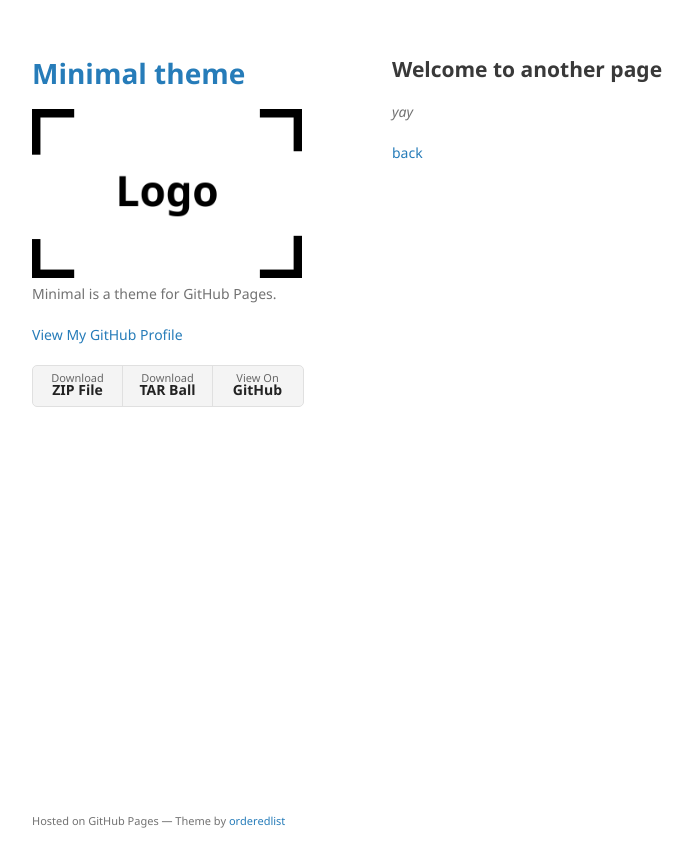
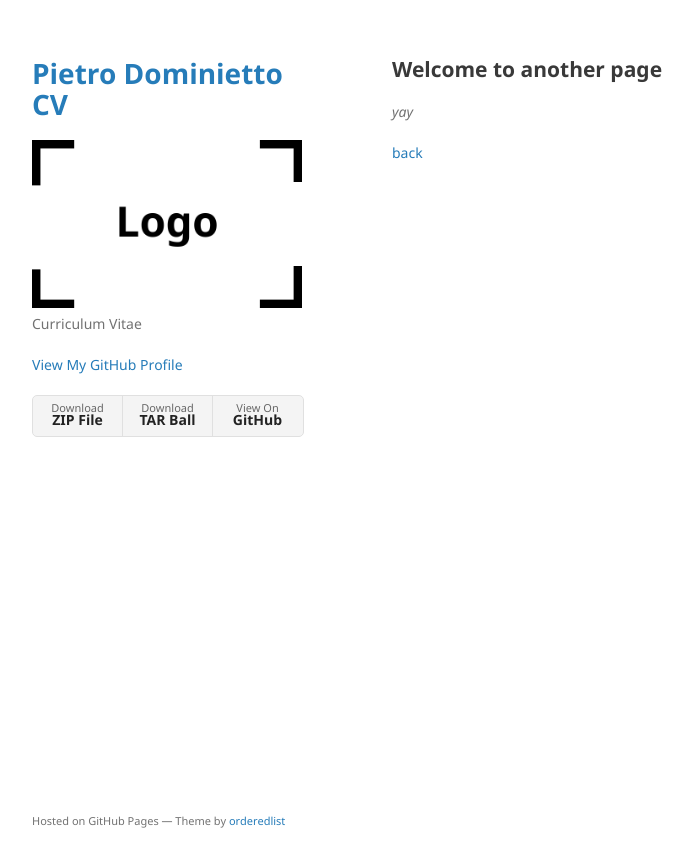
Before and after one commit to PietroDomi/pietrodomi.github.io, a Jekyll site: the page built from another-page.md, in a window 1280 px wide. Shown: the top 867 px of the page, without its empty margins (178-871 px from the left). Built offline with Jekyll 4.4.1, drawn with Linux system fonts in a browser that asks for light colours; our own code applies the rules of GitHub Pages for plain Markdown files.

Commit message:
Update _config.yml

```diff
--- a/_config.yml
+++ b/_config.yml
@@ -1,6 +1,6 @@
-title: Minimal theme
+title: Pietro Dominietto CV
 logo: /assets/img/logo.png
-description: Minimal is a theme for GitHub Pages.
+description: Curriculum Vitae
 show_downloads: true
 google_analytics:
 theme: jekyll-theme-minimal
```
